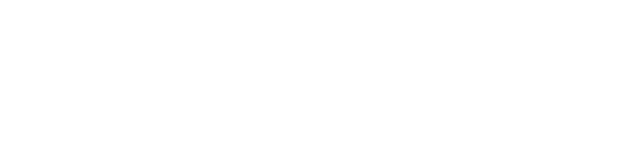
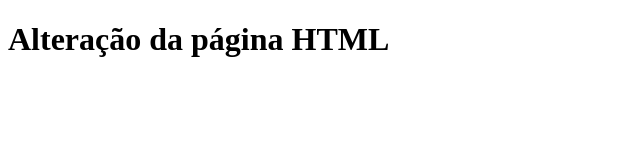
Before and after one commit to meLuisLopes-zz/gama-no-github, a plain HTML site: page index.html in a window 1280 px wide. Shown: the whole page, without its empty margins (0-640 px from the left). Drawn offline with Linux system fonts and the light colour scheme.

Commit message:
arquivo index.html atualizado novamente

```diff
--- a/index.html
+++ b/index.html
@@ -3,9 +3,9 @@
 <head>
 	<meta charset="UTF-8">
 	<meta name="viewport" content="width=device-width, initial-scale=1.0">
-	<title>Document</title>
+	<title>Nova branch</title>
 </head>
 <body>
-
+	<h1>Alteração da página HTML</h1>
 </body>
 </html>
```
